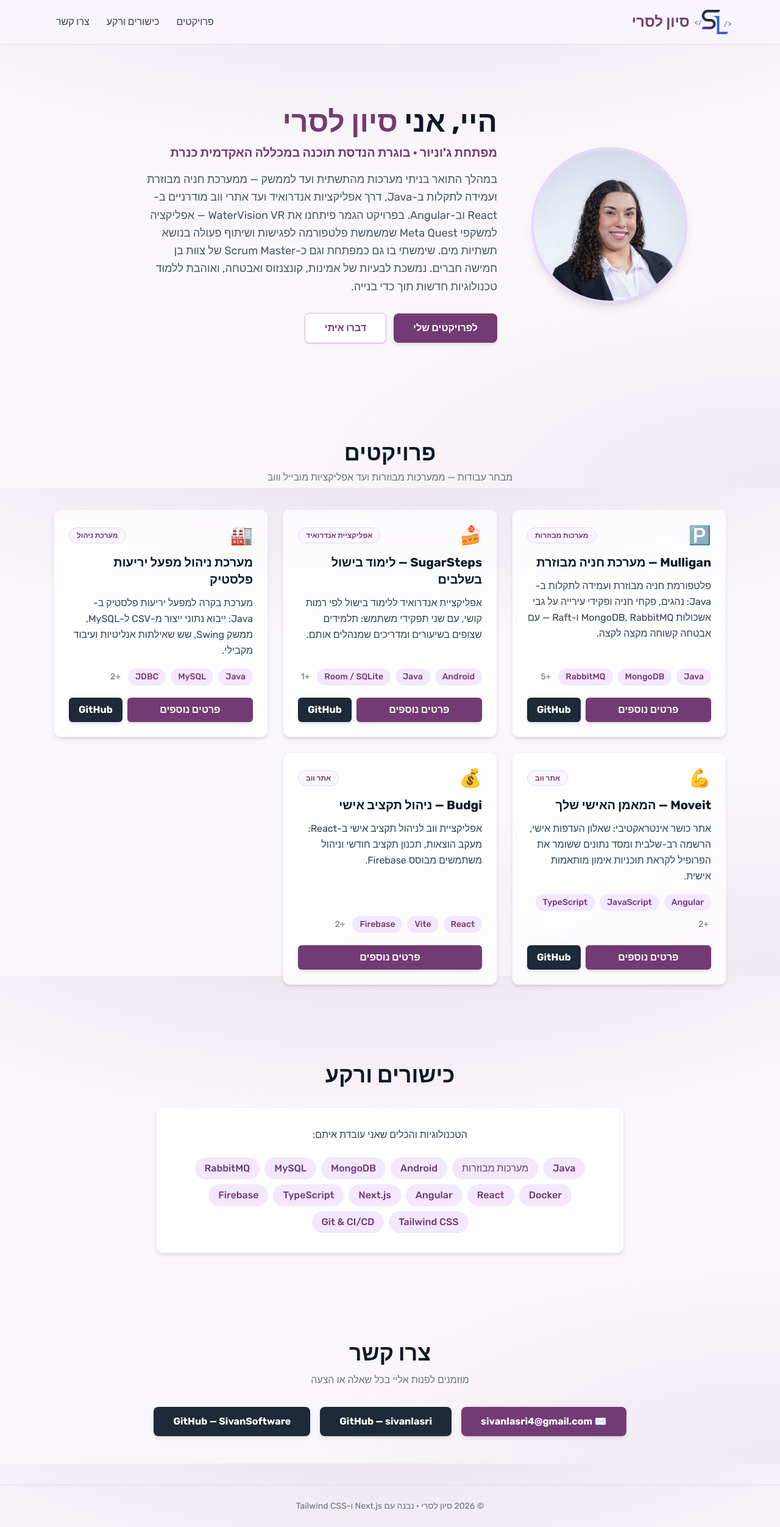
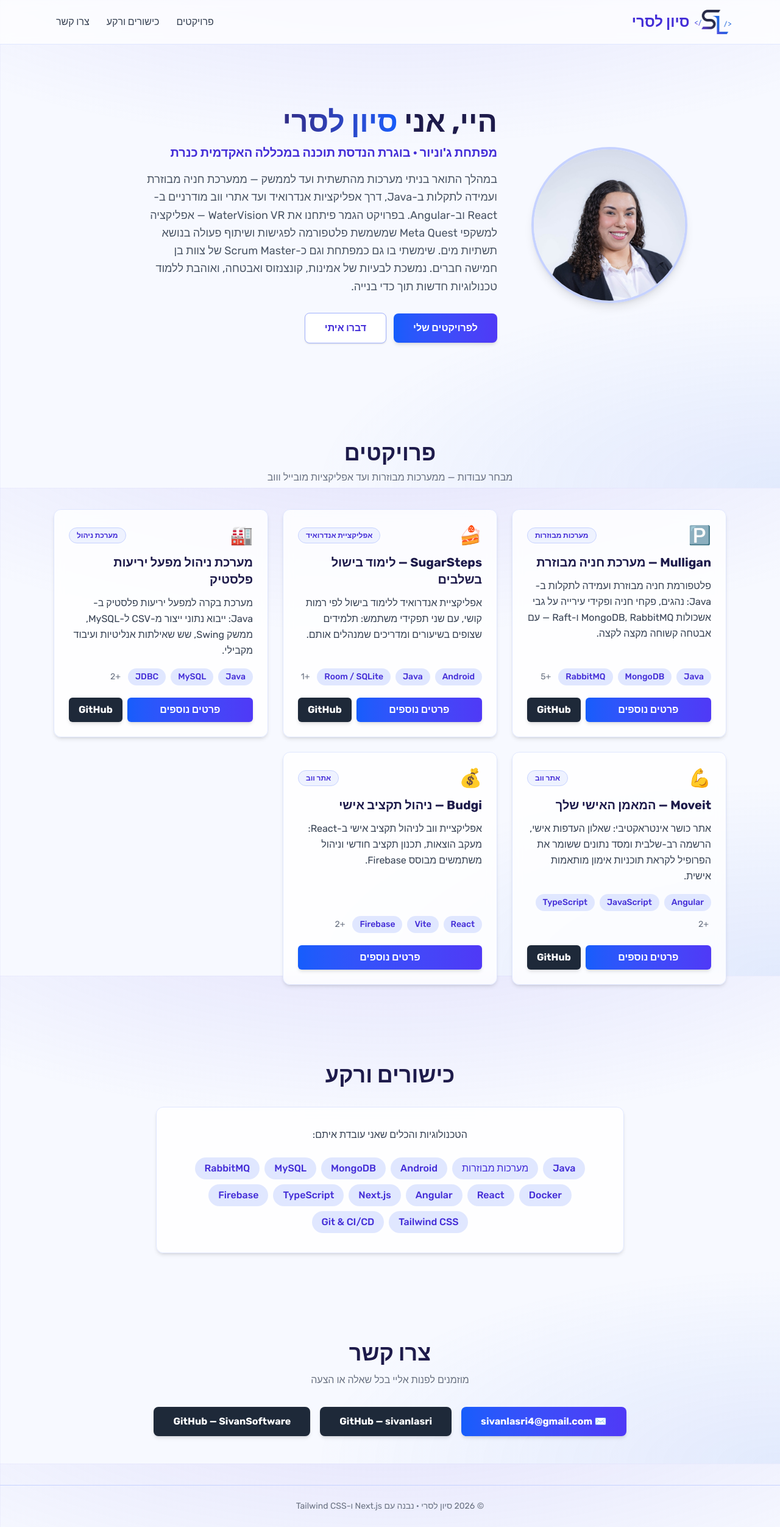
Before and after one commit to SivanSoftware/SivanSoftware.github.io, a Next.js app: page / in a window 1280 px wide. Shown: the whole page at 61% size. Built offline with nearby package versions, Linux system fonts and the light colour scheme.

Commit message:
Match site palette to logo: navy/indigo/blue tech theme
- Gradient buttons and headline matching the logo's navy-to-blue gradient
- Subtle grid-line background for a tech feel
- White navbar, indigo accents, navy headings throughout

```diff
--- a/app/components/Navbar.tsx
+++ b/app/components/Navbar.tsx
@@ -19,18 +19,18 @@ export default function Navbar() {
   }, []);
 
   const linkClasses =
-    "text-gray-700 font-medium hover:text-[#733B73] transition px-3 py-2 rounded-md hover:bg-purple-100";
+    "text-gray-700 font-medium hover:text-indigo-700 transition px-3 py-2 rounded-md hover:bg-indigo-50";
 
   return (
     <nav
-      className={`fixed top-0 w-full z-50 transition-all duration-300 border-b border-purple-200 backdrop-blur-sm ${
-        scrolled ? "bg-purple-100/80 shadow-lg" : "bg-purple-50/90"
+      className={`fixed top-0 w-full z-50 transition-all duration-300 border-b border-indigo-100 backdrop-blur-sm ${
+        scrolled ? "bg-white/90 shadow-lg" : "bg-white/75"
       }`}
     >
       <div className="max-w-6xl mx-auto flex justify-between items-center px-4 py-3 sm:p-4">
         <a
           href="#top"
-          className="flex items-center gap-2 font-extrabold text-xl sm:text-2xl text-[#733B73] hover:underline transition"
+          className="flex items-center gap-2 font-extrabold text-xl sm:text-2xl text-indigo-700 hover:underline transition"
           onClick={() => setMenuOpen(false)}
         >
           <Image
@@ -55,7 +55,7 @@ export default function Navbar() {
 
         {/* כפתור המבורגר — מובייל */}
         <button
-          className="sm:hidden p-2 rounded-md text-[#733B73] hover:bg-purple-100 transition"
+          className="sm:hidden p-2 rounded-md text-indigo-700 hover:bg-indigo-50 transition"
           onClick={() => setMenuOpen((open) => !open)}
           aria-label={menuOpen ? "סגירת תפריט" : "פתיחת תפריט"}
           aria-expanded={menuOpen}
@@ -78,7 +78,7 @@ export default function Navbar() {
 
       {/* תפריט מובייל נפתח */}
       {menuOpen && (
-        <div className="sm:hidden border-t border-purple-200 bg-purple-50/95 backdrop-blur-sm px-4 py-2 flex flex-col gap-1">
+        <div className="sm:hidden border-t border-indigo-100 bg-white/95 backdrop-blur-sm px-4 py-2 flex flex-col gap-1">
           {links.map((link) => (
             <a
               key={link.href}
--- a/app/components/ProjectModal.tsx
+++ b/app/components/ProjectModal.tsx
@@ -70,7 +70,7 @@ export default function ProjectModal({
             {tech.map((t) => (
               <span
                 key={t}
-                className="bg-purple-100 text-[#733B73] text-sm font-medium px-3 py-1 rounded-full"
+                className="bg-indigo-100 text-indigo-700 text-sm font-medium px-3 py-1 rounded-full"
               >
                 {t}
               </span>
--- a/app/globals.css
+++ b/app/globals.css
@@ -5,10 +5,13 @@ html {
 }
 
 body {
-  background-color: #faf7fc;
+  background-color: #f7f9ff;
   background-image:
-    radial-gradient(ellipse 80% 50% at 50% -20%, rgba(115, 59, 115, 0.15), transparent),
-    radial-gradient(ellipse 60% 40% at 100% 100%, rgba(115, 59, 115, 0.08), transparent);
+    radial-gradient(ellipse 80% 50% at 50% -20%, rgba(79, 70, 229, 0.14), transparent),
+    radial-gradient(ellipse 60% 40% at 100% 100%, rgba(37, 99, 235, 0.1), transparent),
+    linear-gradient(rgba(79, 70, 229, 0.045) 1px, transparent 1px),
+    linear-gradient(90deg, rgba(79, 70, 229, 0.045) 1px, transparent 1px);
+  background-size: auto, auto, 36px 36px, 36px 36px;
   background-attachment: fixed;
   color: #1f2937;
   min-height: 100vh;
--- a/app/page.tsx
+++ b/app/page.tsx
@@ -126,13 +126,16 @@ export default function Home() {
             width={667}
             height={1000}
             priority
-            className="w-44 h-44 sm:w-56 sm:h-56 md:w-64 md:h-64 rounded-full object-cover object-top border-4 border-purple-200 shadow-lg shrink-0"
+            className="w-44 h-44 sm:w-56 sm:h-56 md:w-64 md:h-64 rounded-full object-cover object-top border-4 border-indigo-200 shadow-lg shrink-0"
           />
           <div className="text-center md:text-right">
-            <h1 className="text-4xl sm:text-5xl font-extrabold text-gray-900 mb-3">
-              היי, אני <span className="text-[#733B73]">סיון לסרי</span>
+            <h1 className="text-4xl sm:text-5xl font-extrabold text-[#1E1B4B] mb-3">
+              היי, אני{" "}
+          <span className="bg-gradient-to-l from-blue-600 to-indigo-900 bg-clip-text text-transparent">
+            סיון לסרי
+          </span>
             </h1>
-            <p className="text-lg sm:text-xl font-semibold text-[#733B73] mb-4">
+            <p className="text-lg sm:text-xl font-semibold text-indigo-700 mb-4">
               מפתחת ג'וניור · בוגרת הנדסת תוכנה במכללה האקדמית כנרת
             </p>
             <p className="text-base sm:text-lg text-gray-600 leading-relaxed max-w-xl">
@@ -147,13 +150,13 @@ export default function Home() {
             <div className="mt-7 flex flex-col sm:flex-row gap-3 justify-center md:justify-start items-center">
               <a
                 href="#projects"
-                className="w-full sm:w-auto px-8 py-3 rounded-lg bg-[#733B73] text-white font-semibold shadow-md hover:bg-[#5d2f5d] transition transform hover:-translate-y-0.5 text-center"
+                className="w-full sm:w-auto px-8 py-3 rounded-lg bg-gradient-to-l from-indigo-600 to-blue-600 text-white font-semibold shadow-md hover:from-indigo-700 hover:to-blue-700 transition transform hover:-translate-y-0.5 text-center"
               >
                 לפרויקטים שלי
               </a>
               <a
                 href="#contact"
-                className="w-full sm:w-auto px-8 py-3 rounded-lg bg-white text-[#733B73] border border-purple-300 font-semibold shadow-sm hover:bg-purple-50 transition transform hover:-translate-y-0.5 text-center"
+                className="w-full sm:w-auto px-8 py-3 rounded-lg bg-white text-indigo-700 border border-indigo-300 font-semibold shadow-sm hover:bg-indigo-50 transition transform hover:-translate-y-0.5 text-center"
               >
                 דברו איתי
               </a>
@@ -164,7 +167,7 @@ export default function Home() {
 
       {/* פרויקטים */}
       <section id="projects" className="max-w-6xl mx-auto px-4 sm:px-6 py-12 sm:py-16">
-        <h2 className="text-3xl sm:text-4xl font-extrabold text-gray-900 mb-2 text-center">
+        <h2 className="text-3xl sm:text-4xl font-extrabold text-[#1E1B4B] mb-2 text-center">
           פרויקטים
         </h2>
         <p className="text-gray-500 text-center mb-10">
@@ -174,17 +177,17 @@ export default function Home() {
           {projects.map((project) => (
             <article
               key={project.id}
-              className="bg-white/80 backdrop-blur-sm rounded-xl shadow-md border border-purple-100 p-6 flex flex-col transition duration-300 hover:shadow-xl hover:-translate-y-1"
+              className="bg-white/80 backdrop-blur-sm rounded-xl shadow-md border border-indigo-100 p-6 flex flex-col transition duration-300 hover:shadow-xl hover:-translate-y-1"
             >
               <div className="flex items-center justify-between mb-3">
                 <span className="text-3xl" aria-hidden="true">
                   {project.emoji}
                 </span>
-                <span className="text-xs font-semibold text-[#733B73] bg-purple-50 border border-purple-200 px-3 py-1 rounded-full">
+                <span className="text-xs font-semibold text-indigo-700 bg-indigo-50 border border-indigo-200 px-3 py-1 rounded-full">
                   {project.category}
                 </span>
               </div>
-              <h3 className="text-lg sm:text-xl font-bold text-gray-900 mb-3">
+              <h3 className="text-lg sm:text-xl font-bold text-[#1E1B4B] mb-3">
                 {project.title}
               </h3>
               <p className="text-gray-700 text-sm sm:text-base leading-relaxed mb-4 flex-1">
@@ -194,7 +197,7 @@ export default function Home() {
                 {project.tech.slice(0, 3).map((t) => (
                   <span
                     key={t}
-                    className="bg-purple-100 text-[#733B73] text-xs sm:text-sm font-medium px-3 py-1 rounded-full"
+                    className="bg-indigo-100 text-indigo-700 text-xs sm:text-sm font-medium px-3 py-1 rounded-full"
                   >
                     {t}
                   </span>
@@ -208,7 +211,7 @@ export default function Home() {
               <div className="flex gap-2">
                 <button
                   onClick={() => setOpenProject(project)}
-                  className="flex-1 px-4 py-2 rounded-md bg-[#733B73] text-white text-sm sm:text-base font-semibold hover:bg-[#5d2f5d] transition shadow-md"
+                  className="flex-1 px-4 py-2 rounded-md bg-gradient-to-l from-indigo-600 to-blue-600 text-white text-sm sm:text-base font-semibold hover:from-indigo-700 hover:to-blue-700 transition shadow-md"
                 >
                   פרטים נוספים
                 </button>
@@ -230,10 +233,10 @@ export default function Home() {
 
       {/* כישורים ורקע */}
       <section id="about" className="max-w-6xl mx-auto px-4 sm:px-6 py-12 sm:py-16">
-        <h2 className="text-3xl sm:text-4xl font-extrabold text-gray-900 mb-8 text-center">
+        <h2 className="text-3xl sm:text-4xl font-extrabold text-[#1E1B4B] mb-8 text-center">
           כישורים ורקע
         </h2>
-        <div className="bg-white/80 backdrop-blur-sm rounded-xl shadow-md border border-purple-100 p-6 sm:p-8 max-w-3xl mx-auto">
+        <div className="bg-white/80 backdrop-blur-sm rounded-xl shadow-md border border-indigo-100 p-6 sm:p-8 max-w-3xl mx-auto">
           <p className="text-gray-700 leading-relaxed mb-6 text-center">
             הטכנולוגיות והכלים שאני עובדת איתם:
           </p>
@@ -241,7 +244,7 @@ export default function Home() {
             {skills.map((skill) => (
               <span
                 key={skill}
-                className="bg-purple-100 text-[#733B73] font-medium px-4 py-1.5 rounded-full text-sm sm:text-base"
+                className="bg-indigo-100 text-indigo-700 font-medium px-4 py-1.5 rounded-full text-sm sm:text-base"
               >
                 {skill}
               </span>
@@ -252,7 +255,7 @@ export default function Home() {
 
       {/* צרו קשר */}
       <section id="contact" className="max-w-6xl mx-auto px-4 sm:px-6 py-12 sm:py-20">
-        <h2 className="text-3xl sm:text-4xl font-extrabold text-gray-900 mb-3 text-center">
+        <h2 className="text-3xl sm:text-4xl font-extrabold text-[#1E1B4B] mb-3 text-center">
           צרו קשר
         </h2>
         <p className="text-gray-500 text-center mb-8">
@@ -261,7 +264,7 @@ export default function Home() {
         <div className="flex flex-col sm:flex-row gap-4 justify-center items-center">
           <a
             href="mailto:sivanlasri4@gmail.com"
-            className="w-full sm:w-auto px-8 py-3 rounded-lg bg-[#733B73] text-white font-semibold shadow-md hover:bg-[#5d2f5d] transition text-center"
+            className="w-full sm:w-auto px-8 py-3 rounded-lg bg-gradient-to-l from-indigo-600 to-blue-600 text-white font-semibold shadow-md hover:from-indigo-700 hover:to-blue-700 transition text-center"
           >
             ✉️ sivanlasri4@gmail.com
           </a>
@@ -284,7 +287,7 @@ export default function Home() {
         </div>
       </section>
 
-      <footer className="border-t border-purple-200 py-6 text-center text-gray-500 text-sm">
+      <footer className="border-t border-indigo-200 py-6 text-center text-gray-500 text-sm">
         © {new Date().getFullYear()} סיון לסרי · נבנה עם Next.js ו-Tailwind CSS
       </footer>
 
```
